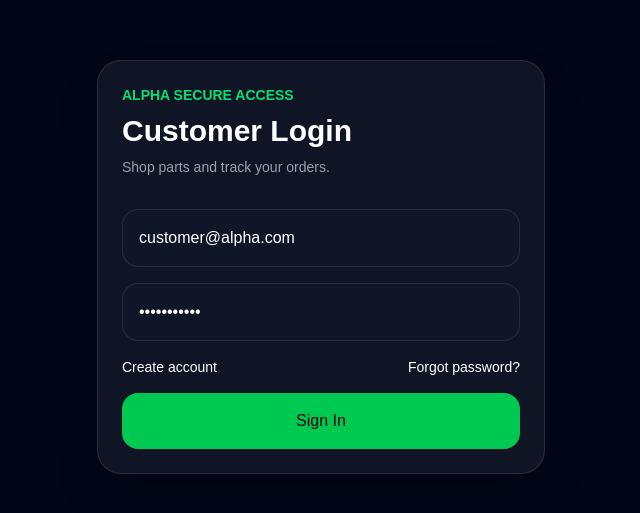
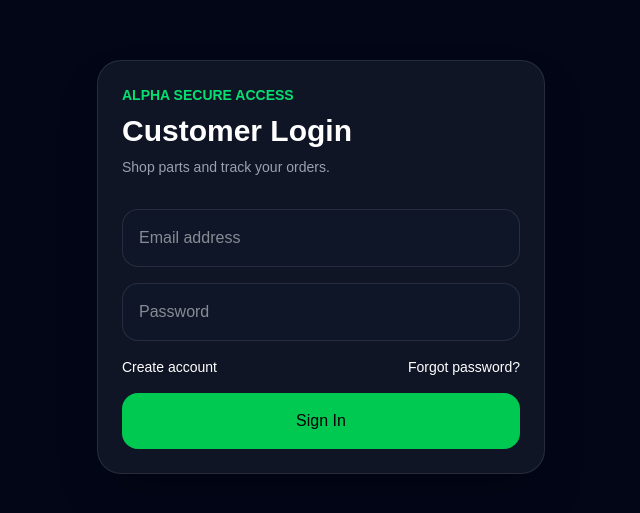
Before and after one commit to Coxskull/alpha-mvp-v2, a Next.js app: page /login/customer in a window 1280 px wide. Shown: the part 133-646 px from the top of the page, without its empty margins (319-959 px from the left). Built offline with nearby package versions, Linux system fonts and the light colour scheme; no server answers.

Commit message:
fix(auth): use shared login helper and remove demo credentials

```diff
--- a/components/auth/LoginForm.tsx
+++ b/components/auth/LoginForm.tsx
@@ -2,7 +2,7 @@
 
 import { useState } from "react";
 import { useRouter } from "next/navigation";
-import api from "@/services/api";
+import { login } from "@/services/auth";
 import Link from "next/link";
 
 type Role =
@@ -29,8 +29,8 @@ export default function LoginForm({
 }: Props) {
   const router = useRouter();
 
-  const [email, setEmail] = useState(`${role}@alpha.com`);
-  const [password, setPassword] = useState(`${role}123`);
+  const [email, setEmail] = useState("");
+  const [password, setPassword] = useState("");
   const [loading, setLoading] = useState(false);
   const [error, setError] = useState("");
 
@@ -39,12 +39,8 @@ export default function LoginForm({
     setLoading(true);
 
     try {
-    const response = await api.post("/api/Auth/login", {
-      email,
-      password,
-    });
-
-    const user = response.data.user;
+      const data = await login(email, password);
+      const user = data.user;
 
       if (user.role?.toLowerCase() !== role.toLowerCase()) {
         setError("You are not allowed to access this panel.");
@@ -52,7 +48,7 @@ export default function LoginForm({
         return;
       }
 
-    localStorage.setItem("alpha_token", response.data.token);
+      localStorage.setItem("alpha_token", data.token);
       localStorage.setItem("alpha_user", JSON.stringify(user));
 
       if (user.supplierId || user.SupplierId) {
@@ -64,8 +60,7 @@ export default function LoginForm({
 
       router.push(redirectTo);
       router.refresh();
-  } catch (error) {
-    console.error(error);
+    } catch {
       setError("Invalid email or password.");
       setLoading(false);
     }
@@ -88,25 +83,35 @@ export default function LoginForm({
           </p>
         </div>
 
-        <div className="space-y-4">
+        <form
+          className="space-y-4"
+          onSubmit={(event) => {
+            event.preventDefault();
+            void handleLogin();
+          }}
+        >
           <input
             type="email"
+            autoComplete="username"
+            required
             value={email}
-            onChange={(e) => setEmail(e.target.value)}
+            onChange={(event) => setEmail(event.target.value)}
             placeholder="Email address"
             className="w-full rounded-2xl border border-white/10 bg-slate-950 px-4 py-4 text-white outline-none focus:border-green-500"
           />
 
           <input
             type="password"
+            autoComplete="current-password"
+            required
             value={password}
-            onChange={(e) => setPassword(e.target.value)}
+            onChange={(event) => setPassword(event.target.value)}
             placeholder="Password"
             className="w-full rounded-2xl border border-white/10 bg-slate-950 px-4 py-4 text-white outline-none focus:border-green-500"
           />
 
           {error && (
-            <p className="rounded-xl bg-red-500/10 px-4 py-3 text-sm text-red-400">
+            <p role="alert" className="rounded-xl bg-red-500/10 px-4 py-3 text-sm text-red-400">
               {error}
             </p>
           )}
@@ -130,13 +135,13 @@ export default function LoginForm({
           )}
 
           <button
-            onClick={handleLogin}
+            type="submit"
             disabled={loading}
             className="w-full rounded-2xl bg-green-500 py-4 font-bold text-black disabled:opacity-60"
           >
             {loading ? "Signing in..." : "Sign In"}
           </button>
-        </div>
+        </form>
       </div>
     </main>
   );
```
Lines whose indentation alone changed are shown as unchanged.
